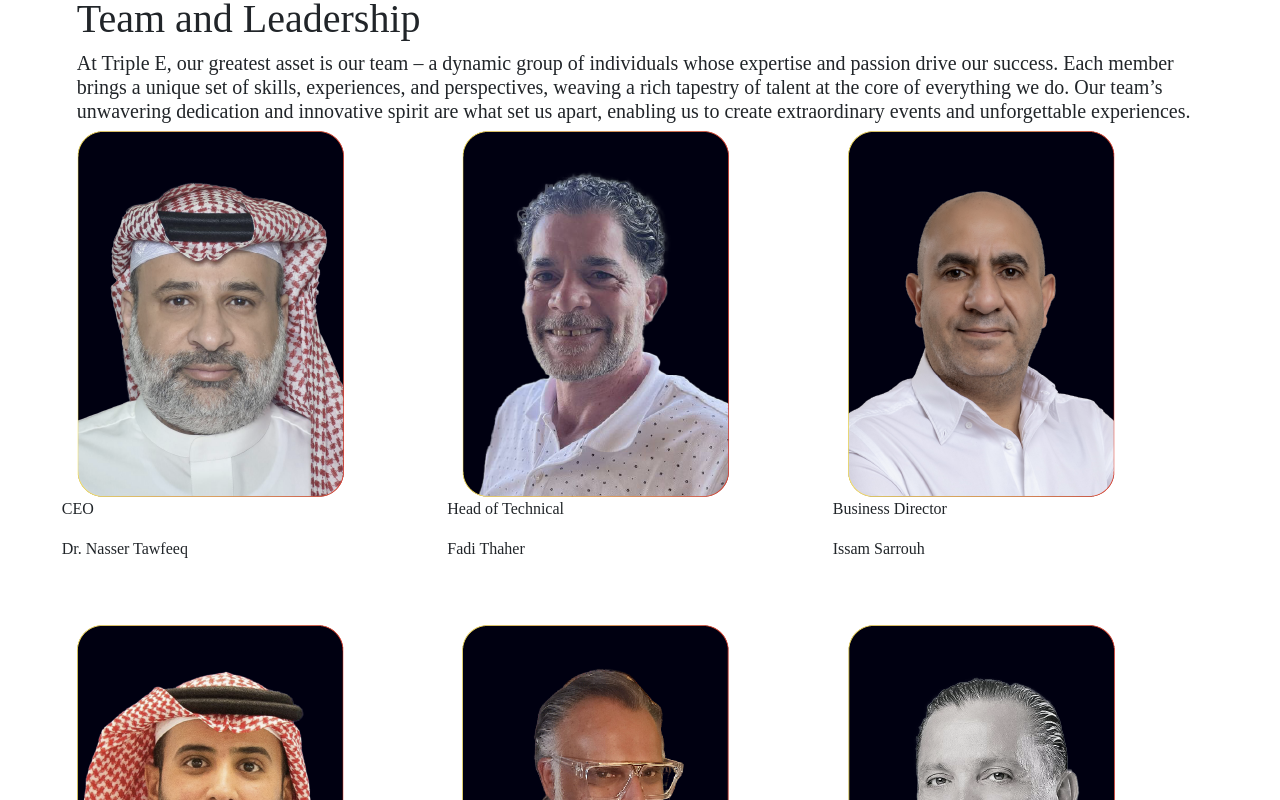
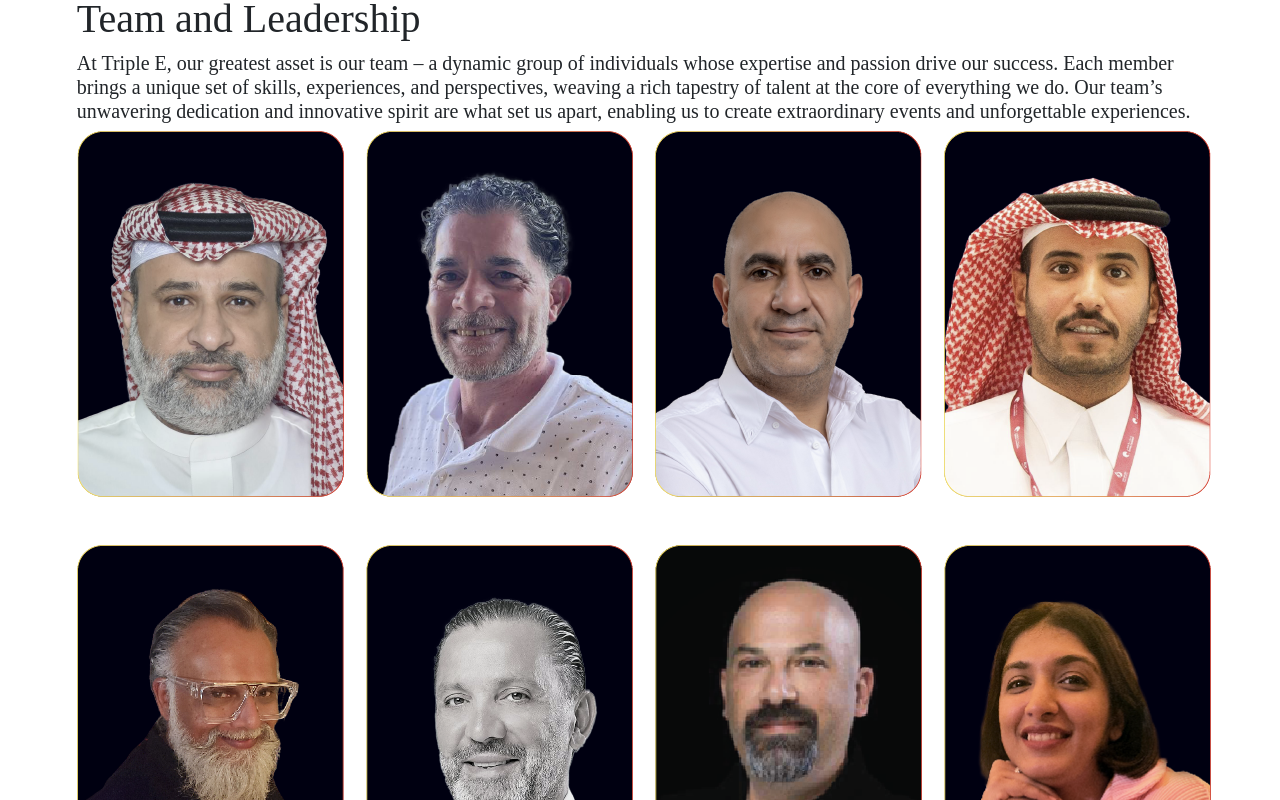
Before and after one commit to R-Yokesh/triple_e_website, a React (Create React App) app: page /trible/about in a window 1280 px wide. Shown: the part 2700-3500 px from the top of the page. Built offline with nearby package versions, Linux system fonts and the light colour scheme; a web font is replaced by a local one.

Commit message:
Team content hided

```diff
--- a/src/Components/TeamCard/TeamCard.jsx
+++ b/src/Components/TeamCard/TeamCard.jsx
@@ -10,7 +10,7 @@ function TeamCard({ data }) {
     return (
         <section className={contentSetup ? 'team-card-sec team-card-sec-bg' : 'team-card-sec'}>
             <img src={data.image} alt="Team-image" className='team-image' />
-            {!contentSetup &&
+            {/* {!contentSetup &&
                 <div className='team-member-content'>
                     <div className='row team-content-justify'>
                         <div className='content-left-side'>
@@ -39,7 +39,7 @@ function TeamCard({ data }) {
                     </div>
                     <div className='team-overlay common-overlay-sec'></div>
                 </div>
-            }
+            } */}
         </section>
     )
 }
--- a/src/Views/AboutView.jsx
+++ b/src/Views/AboutView.jsx
@@ -125,7 +125,7 @@ function AboutView() {
                         </div>
                         <div className='row'>
                             {TeamContent.map((item, i) => (
-                                <div className='col-12 col-sm-6 col-lg-4 col-xxl-3 mb-5' key={i}>
+                                <div className='col-12 col-sm-4 col-lg-3 mb-5' key={i}>
                                     <TeamCard data={item} />
                                 </div>
                             ))}
```
